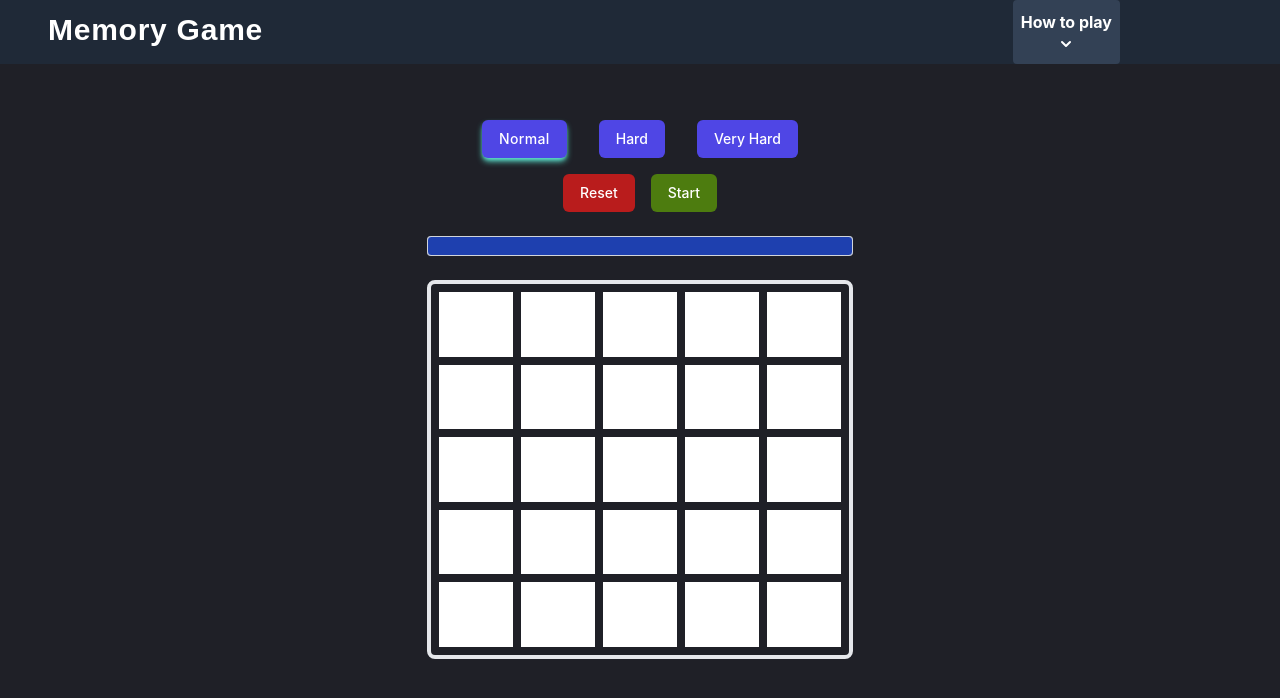
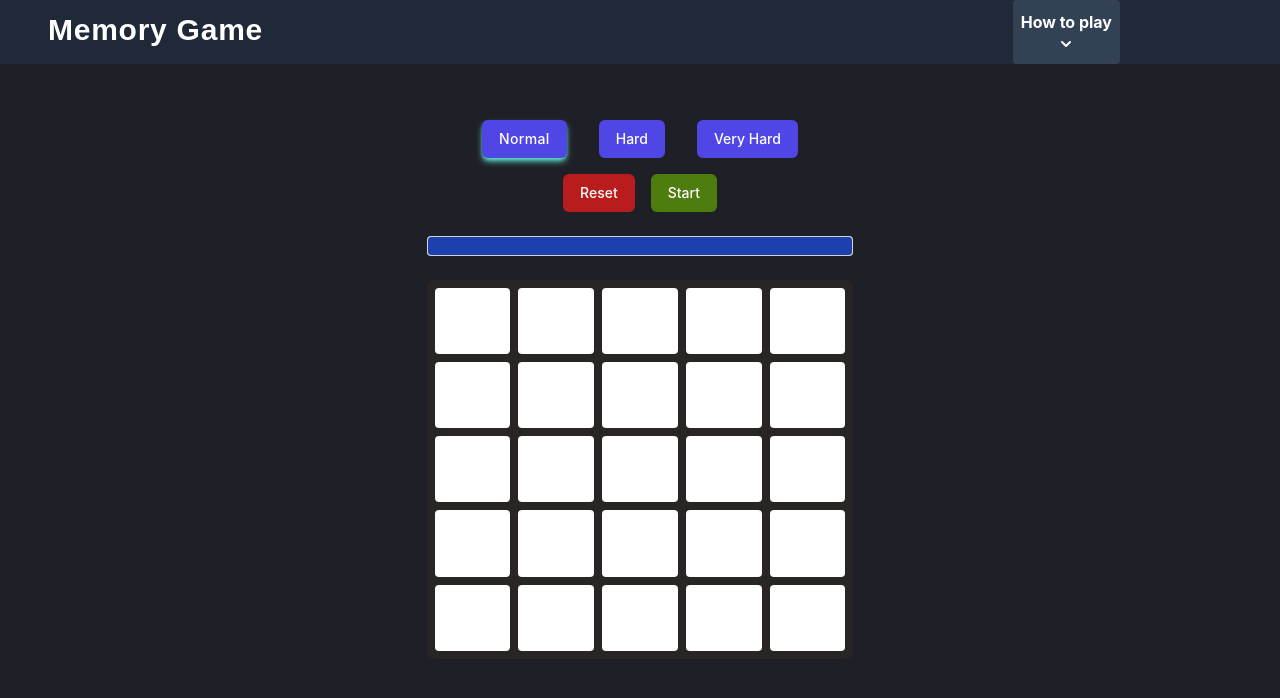
Before and after one commit to react-guru007/Tile-Memory-Game, a Next.js app: page / in a window 1280 px wide. Shown: the top 698 px of the page. Built offline with nearby package versions, Linux system fonts and the light colour scheme.

Commit message:
small style changes to grid

```diff
--- a/components/Board.js
+++ b/components/Board.js
@@ -942,7 +942,7 @@ export default function Board() {
       <main className="relative">
         <div className="md:w-1/3 md:h-1/3   mx-auto py-6 aspect-square  w-full h-1/2 -mt-6">
           <ul
-            className={`p-2 border-4 border-solid border-gray-200 rounded-lg h-full grid gap-2 ${
+            className={`p-2  rounded-lg h-full grid gap-2 bg-stone-800 ${
               gridIndex === 0
                 ? 'easy'
                 : gridIndex === 1
@@ -965,12 +965,12 @@ export default function Board() {
                 key={item.id}
                 className={`${item.background} ${
                   preGame || gameOver || gameWon ? 'disabled' : null
-                } h-full tile}`}
+                } h-full rounded`}
                 onClick={() => {
                   handleClick(item.id)
                   checkAnswer(item.id)
                 }}
-              ></li>
+              ><span className={`tile`}></span></li>
             ))}
           </ul>
         </div>
--- a/components/GameStatus.js
+++ b/components/GameStatus.js
@@ -3,14 +3,14 @@ import React from 'react'
 export default function GameStatus({ gameOver, setGameOver, gameWon }) {
   if (gameWon) {
     return (
-      <div className="w-40 h-40 border-solid flex bg-slate-800 absolute top-1/2 left-1/2 mycenter text-white justify-center rounded-lg text-xl pt-16 border-slate-400 border-solid border-2">
+      <div className="w-40 h-40 border-solid flex bg-slate-800 absolute top-1/2 left-1/2 mycenter text-white justify-center rounded-lg text-xl pt-16 border-slate-400 border-solid border-2 opacity-95">
         Game Won!
       </div>
     )
   }
   if (gameOver) {
     return (
-      <div className="w-40 h-40 border-solid flex bg-slate-800 absolute top-1/2 left-1/2 mycenter text-white justify-center rounded-lg text-xl pt-16 border-slate-400 border-solid border-2 opacity-90">
+      <div className="w-40 h-40 border-solid flex bg-slate-800 absolute top-1/2 left-1/2 mycenter text-white justify-center rounded-lg text-xl pt-16 border-slate-400 border-solid border-2 opacity-95">
         Game Over...
       </div>
     )
--- a/styles/globals.css
+++ b/styles/globals.css
@@ -28,6 +28,7 @@ a {
 
 .disabled {
   pointer-events: none;
+
 }
 
 .easy {
```
